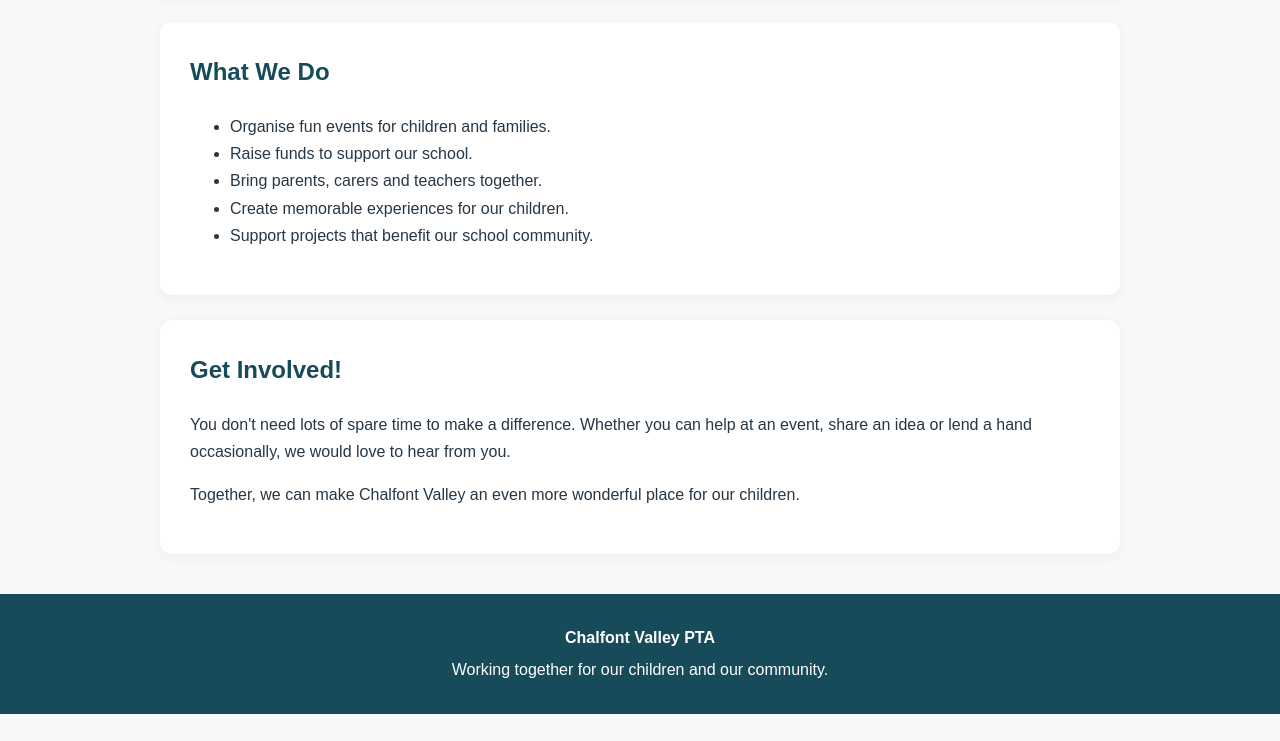
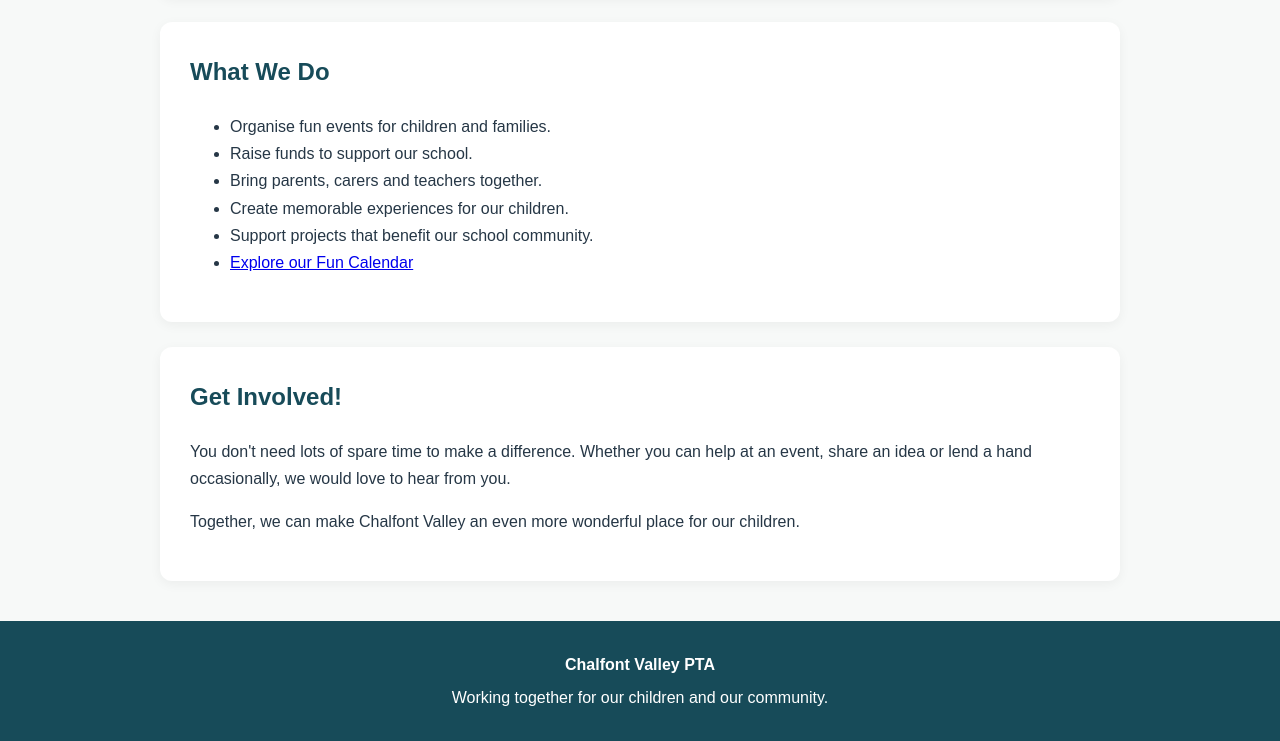
Before and after one commit to pmnewcoder/ChalfontValley, a plain HTML site: page Index.html in a window 1280 px wide. Shown: the part 1177-1918 px from the top of the page. Before the commit the page ends 1891 px from the top, so only its background shows below. Drawn offline with Linux system fonts and the light colour scheme.

Commit message:
Update Index.html

```diff
--- a/Index.html
+++ b/Index.html
@@ -182,6 +182,7 @@
                 <li>Bring parents, carers and teachers together.</li>
                 <li>Create memorable experiences for our children.</li>
                 <li>Support projects that benefit our school community.</li>
+                <li><a href="fun-calendar.html">Explore our Fun Calendar</a></li>
             </ul>
         </section>
 
```
